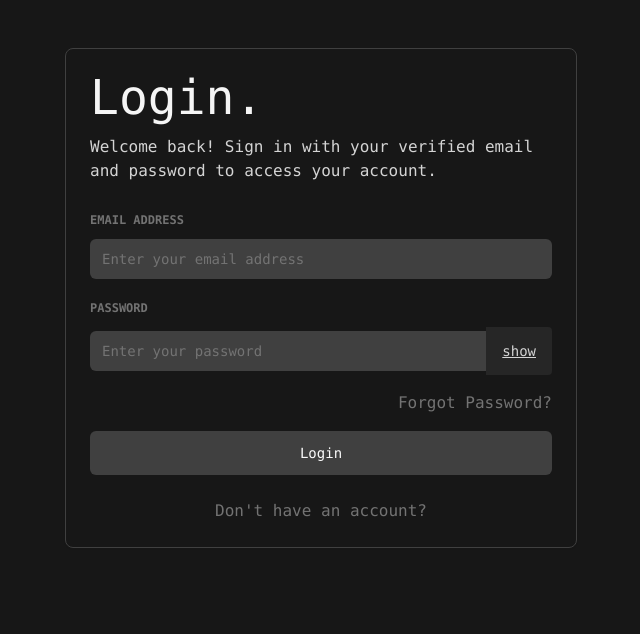
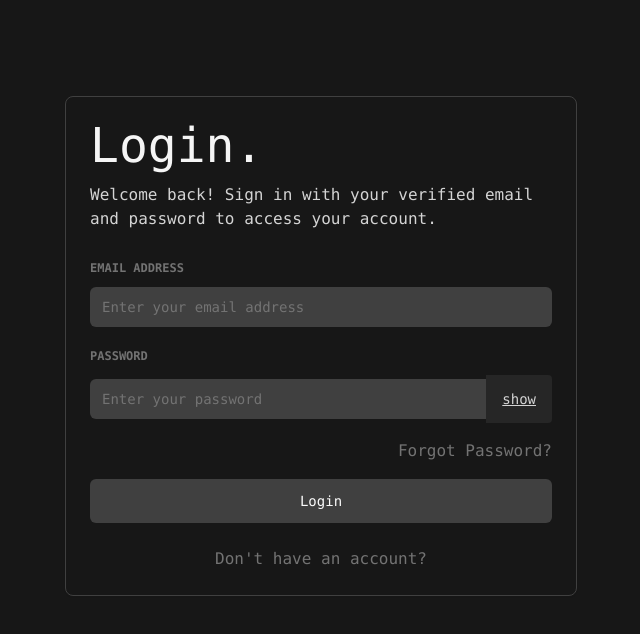
Before and after one commit to WannaCry081/AuthenticationSystem-Next, a Next.js app: page /login in a window 1280 px wide. Shown: the top 634 px of the page, without its empty margins (319-959 px from the left). Built offline with nearby package versions, Linux system fonts and the light colour scheme.

Commit message:
Add section tag in layout.tsx

```diff
--- a/src/app/(auth)/layout.tsx
+++ b/src/app/(auth)/layout.tsx
@@ -7,8 +7,10 @@ interface AuthLayoutProps {
 
 const AuthLayout = ({ children } : AuthLayoutProps ) => {
   return (
-    <main className="bg-neutral-900 min-h-screen">
-      {children}
+    <main className="bg-neutral-900 min-h-svh">
+      <section className="py-4 sm:p-6 md:p-8 relative sm:top-4 bg-inherit">
+        {children}
+      </section>
     </main>
   );
 };
```
